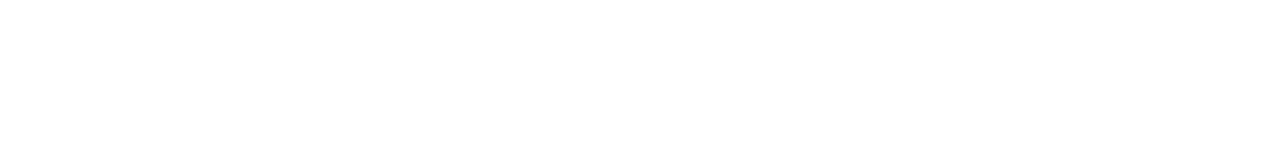
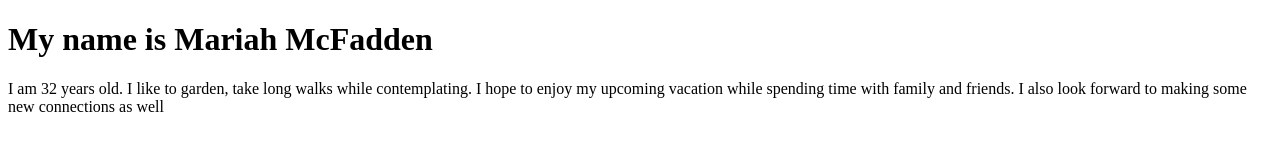
Before and after one commit to MKM0831/24SU_Week05_Mariah_McFadden, a plain HTML site: page index.html in a window 1280 px wide. Drawn offline with Linux system fonts and the light colour scheme.

Commit message:
index.html

```diff
--- a/index.html
+++ b/index.html
@@ -1,5 +1,16 @@
 <!DOCTYPE html>
 <html>
-<head><title>My Personal Introduction</title></head>
+<head><title>My Personal Introduction</title>
+<style>
+  body{background-color: 185650;}
+  h1 {color:F6EAA2;}
+  p {color: 33424E;}
+</style>
+  <body><h1>My name is Mariah McFadden</h1>
+  <p> I am 32 years old. I like to garden, take long walks while contemplating.
+    I hope to enjoy my upcoming vacation while spending time with family and friends.
+    I also look forward to making some new connections as well</p>
+  </body>
+</head>
 
 </html>
```
